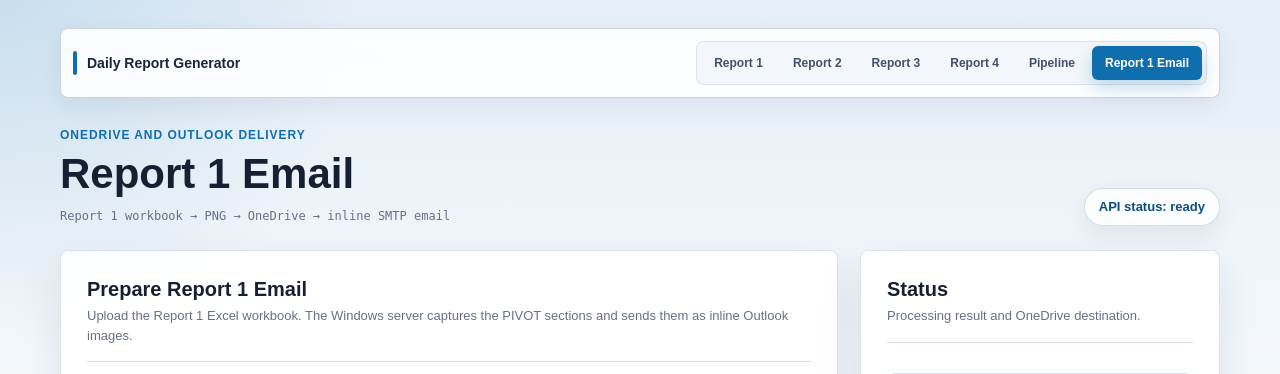
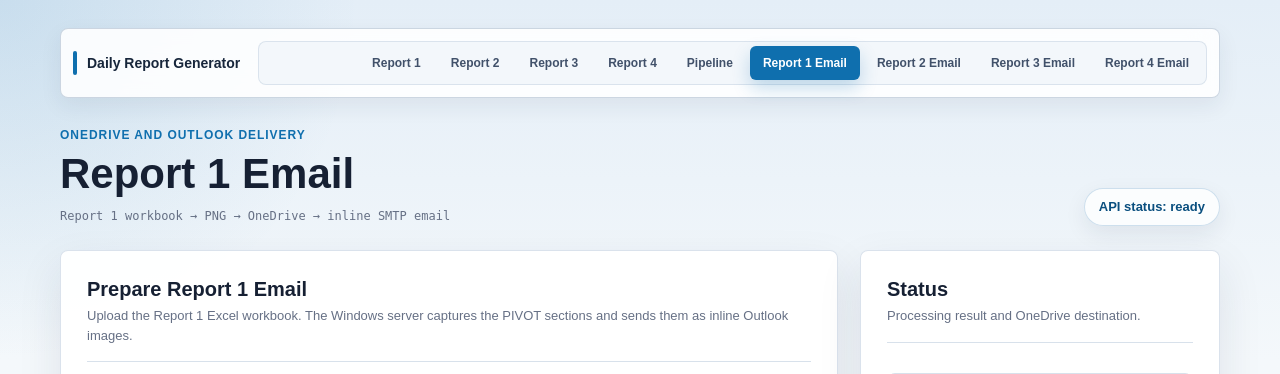
Before and after one commit to ilhaam43/document-csv-parser, a FastAPI app: page /email-report-1 in a window 1280 px wide. Shown: the top 374 px of the page. Run offline with FastAPI, Linux system fonts and the light colour scheme.

Commit message:
fix: frontend layout for menu email report 1 until 4

```diff
--- a/static/styles.css
+++ b/static/styles.css
@@ -78,8 +78,11 @@ main {
 
 .nav-links {
   display: flex;
+  flex: 1 1 auto;
+  flex-wrap: wrap;
   gap: 4px;
   align-items: center;
+  justify-content: flex-end;
   padding: 4px;
   border: 1px solid rgba(216, 225, 235, 0.9);
   border-radius: 8px;
@@ -376,6 +379,7 @@ button:disabled {
 
   .nav-links {
     display: grid;
+    flex: none;
     grid-template-columns: 1fr;
     padding: 6px;
   }
--- a/templates/email-report-2.html
+++ b/templates/email-report-2.html
@@ -3,7 +3,7 @@
 <head><meta charset="utf-8"><meta name="viewport" content="width=device-width, initial-scale=1"><title>Report 2 Email</title><link rel="stylesheet" href="/static/styles.css?v=20260826-email2"></head>
 <body><main>
   <nav class="app-nav" aria-label="Report navigation"><div class="nav-brand">Daily Report Generator</div><div class="nav-links">
-    <a class="nav-link" href="/report-1">Report 1</a><a class="nav-link" href="/report-2">Report 2</a><a class="nav-link" href="/report-3">Report 3</a><a class="nav-link" href="/report-4">Report 4</a><a class="nav-link" href="/pipeline">Pipeline</a><a class="nav-link" href="/email-report-1">Report 1 Email</a><a class="nav-link active" href="/email-report-2">Report 2 Email</a>
+    <a class="nav-link" href="/report-1">Report 1</a><a class="nav-link" href="/report-2">Report 2</a><a class="nav-link" href="/report-3">Report 3</a><a class="nav-link" href="/report-4">Report 4</a><a class="nav-link" href="/pipeline">Pipeline</a><a class="nav-link" href="/email-report-1">Report 1 Email</a><a class="nav-link active" href="/email-report-2">Report 2 Email</a><a class="nav-link" href="/email-report-3">Report 3 Email</a><a class="nav-link" href="/email-report-4">Report 4 Email</a>
   </div></nav>
   <header class="app-header"><div><p class="eyebrow">OneDrive and Outlook delivery</p><h1>Report 2 Email</h1><code>Report 2 ongoing workbook &rarr; PIVOT PNG &rarr; OneDrive &rarr; inline SMTP email</code></div><div class="health" id="health">API status: checking</div></header>
   <div class="workspace"><section class="upload-panel"><div class="panel-heading"><h2>Prepare Report 2 Email</h2><p>Upload the output from csv_to_excel_on_going.py. The complete PIVOT sheet is captured and sent inline.</p></div>
--- a/templates/email-report.html
+++ b/templates/email-report.html
@@ -17,6 +17,9 @@
         <a class="nav-link" href="/report-4">Report 4</a>
         <a class="nav-link" href="/pipeline">Pipeline</a>
         <a class="nav-link active" href="/email-report-1">Report 1 Email</a>
+        <a class="nav-link" href="/email-report-2">Report 2 Email</a>
+        <a class="nav-link" href="/email-report-3">Report 3 Email</a>
+        <a class="nav-link" href="/email-report-4">Report 4 Email</a>
       </div>
     </nav>
 
--- a/templates/index.html
+++ b/templates/index.html
@@ -18,6 +18,8 @@
         <a class="nav-link" href="/pipeline">Pipeline</a>
         <a class="nav-link" href="/email-report-1">Email Report 1</a>
         <a class="nav-link" href="/email-report-2">Email Report 2</a>
+        <a class="nav-link" href="/email-report-3">Email Report 3</a>
+        <a class="nav-link" href="/email-report-4">Email Report 4</a>
       </div>
     </nav>
 
--- a/templates/pipeline.html
+++ b/templates/pipeline.html
@@ -18,6 +18,8 @@
         <a class="nav-link active" href="/pipeline">Pipeline</a>
         <a class="nav-link" href="/email-report-1">Email Report 1</a>
         <a class="nav-link" href="/email-report-2">Email Report 2</a>
+        <a class="nav-link" href="/email-report-3">Email Report 3</a>
+        <a class="nav-link" href="/email-report-4">Email Report 4</a>
       </div>
     </nav>
 
--- a/templates/report-2.html
+++ b/templates/report-2.html
@@ -18,6 +18,8 @@
         <a class="nav-link" href="/pipeline">Pipeline</a>
         <a class="nav-link" href="/email-report-1">Email Report 1</a>
         <a class="nav-link" href="/email-report-2">Email Report 2</a>
+        <a class="nav-link" href="/email-report-3">Email Report 3</a>
+        <a class="nav-link" href="/email-report-4">Email Report 4</a>
       </div>
     </nav>
 
--- a/templates/report-3.html
+++ b/templates/report-3.html
@@ -18,6 +18,8 @@
         <a class="nav-link" href="/pipeline">Pipeline</a>
         <a class="nav-link" href="/email-report-1">Email Report 1</a>
         <a class="nav-link" href="/email-report-2">Email Report 2</a>
+        <a class="nav-link" href="/email-report-3">Email Report 3</a>
+        <a class="nav-link" href="/email-report-4">Email Report 4</a>
       </div>
     </nav>
 
--- a/templates/report-4.html
+++ b/templates/report-4.html
@@ -18,6 +18,8 @@
         <a class="nav-link" href="/pipeline">Pipeline</a>
         <a class="nav-link" href="/email-report-1">Email Report 1</a>
         <a class="nav-link" href="/email-report-2">Email Report 2</a>
+        <a class="nav-link" href="/email-report-3">Email Report 3</a>
+        <a class="nav-link" href="/email-report-4">Email Report 4</a>
       </div>
     </nav>
 
```
Also changed, not shown: templates/email-report-3.html (+1 -1 lines).
